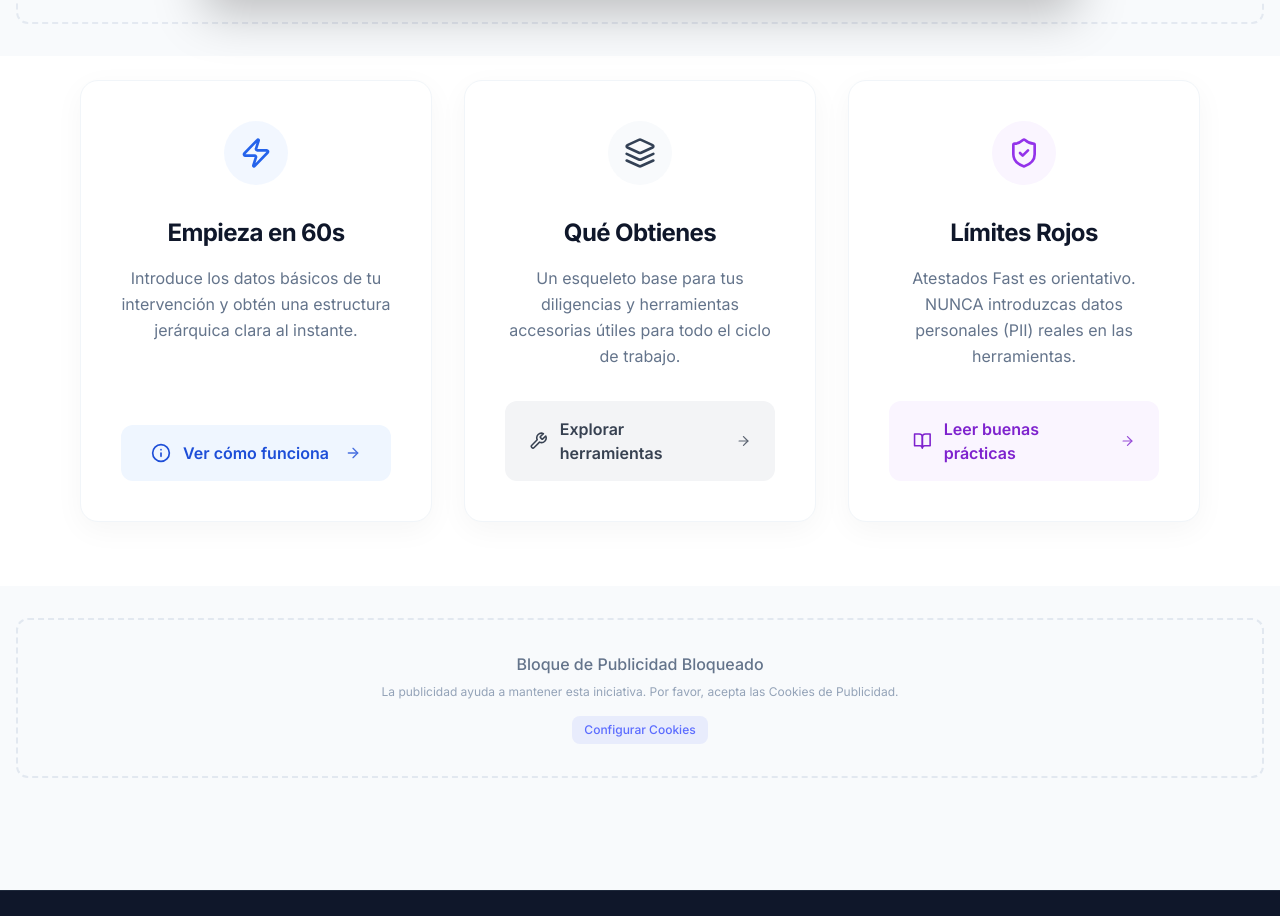
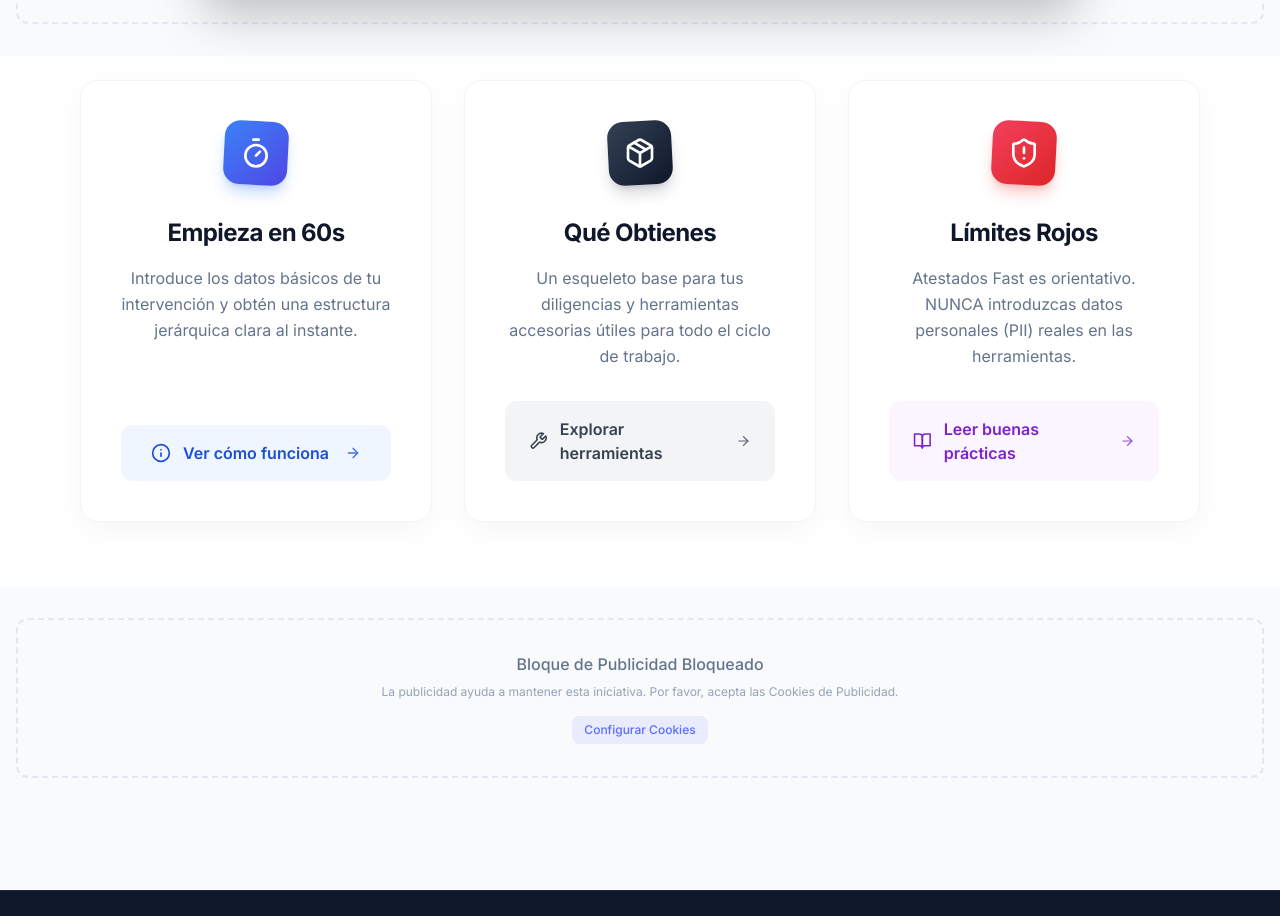
Before and after one commit to dunajhon0/atestados-fast, a Next.js app in the folder atestados-fast/: page / in a window 1280 px wide. Shown: the part 784-1700 px from the top of the page. Built offline with nearby package versions, Linux system fonts and the light colour scheme; no server answers.

Commit message:
feat(ui): redesign card icons with premium tailored styling and new vectors

```diff
--- a/atestados-fast/app/page.tsx
+++ b/atestados-fast/app/page.tsx
@@ -1,6 +1,6 @@
 import { Metadata } from 'next';
 import Link from 'next/link';
-import { ArrowRight, Bot, Zap, ShieldCheck, Layers, Info, Wrench, BookOpen, Rocket, MessageSquareText } from 'lucide-react';
+import { ArrowRight, Bot, Zap, ShieldCheck, Layers, Info, Wrench, BookOpen, Rocket, MessageSquareText, Timer, Package, ShieldAlert } from 'lucide-react';
 import { Button } from '@/components/ui/Button';
 import { Card, CardTitle } from '@/components/ui/Card';
 import { InternalSearch } from '@/components/tools/InternalSearch';
@@ -76,9 +76,9 @@ export default function Home() {
 
                         {/* Card 1 */}
                         <div className="group bg-white border border-slate-100 shadow-[0_8px_30px_rgb(0,0,0,0.04)] hover:shadow-[0_20px_40px_rgb(0,0,0,0.08)] hover:-translate-y-2 transition-all duration-500 flex flex-col p-8 md:p-10 rounded-[18px]">
-                            {/* Icon Container */}
-                            <div className="h-16 w-16 mx-auto rounded-full bg-blue-50/80 flex items-center justify-center mb-8 group-hover:bg-blue-100 group-hover:scale-110 transition-all duration-500">
-                                <Zap className="h-8 w-8 text-blue-600" />
+                            {/* Premium Icon Container */}
+                            <div className="h-16 w-16 mx-auto rounded-[16px] bg-gradient-to-br from-blue-500 to-indigo-600 flex items-center justify-center mb-8 shadow-lg shadow-blue-500/30 rotate-3 group-hover:rotate-6 group-hover:scale-110 transition-all duration-500">
+                                <Timer className="h-8 w-8 text-white -rotate-3 group-hover:-rotate-6 transition-transform duration-500" strokeWidth={2} />
                             </div>
 
                             {/* Content */}
@@ -99,9 +99,9 @@ export default function Home() {
 
                         {/* Card 2 */}
                         <div className="group bg-white border border-slate-100 shadow-[0_8px_30px_rgb(0,0,0,0.04)] hover:shadow-[0_20px_40px_rgb(0,0,0,0.08)] hover:-translate-y-2 transition-all duration-500 flex flex-col p-8 md:p-10 rounded-[18px]">
-                            {/* Icon Container */}
-                            <div className="h-16 w-16 mx-auto rounded-full bg-slate-50 flex items-center justify-center mb-8 group-hover:bg-slate-100 group-hover:scale-110 transition-all duration-500">
-                                <Layers className="h-8 w-8 text-slate-700" />
+                            {/* Premium Icon Container */}
+                            <div className="h-16 w-16 mx-auto rounded-[16px] bg-gradient-to-br from-slate-700 to-slate-900 flex items-center justify-center mb-8 shadow-lg shadow-slate-800/20 -rotate-3 group-hover:-rotate-6 group-hover:scale-110 transition-all duration-500">
+                                <Package className="h-8 w-8 text-white flex-shrink-0 rotate-3 group-hover:rotate-6 transition-transform duration-500" strokeWidth={2} />
                             </div>
 
                             {/* Content */}
@@ -122,9 +122,9 @@ export default function Home() {
 
                         {/* Card 3 */}
                         <div className="group bg-white border border-slate-100 shadow-[0_8px_30px_rgb(0,0,0,0.04)] hover:shadow-[0_20px_40px_rgb(0,0,0,0.08)] hover:-translate-y-2 transition-all duration-500 flex flex-col p-8 md:p-10 rounded-[18px]">
-                            {/* Icon Container */}
-                            <div className="h-16 w-16 mx-auto rounded-full bg-purple-50 flex items-center justify-center mb-8 group-hover:bg-purple-100 group-hover:scale-110 transition-all duration-500">
-                                <ShieldCheck className="h-8 w-8 text-purple-600" />
+                            {/* Premium Icon Container */}
+                            <div className="h-16 w-16 mx-auto rounded-[16px] bg-gradient-to-br from-rose-500 to-red-600 flex items-center justify-center mb-8 shadow-lg shadow-red-500/30 rotate-3 group-hover:rotate-6 group-hover:scale-110 transition-all duration-500">
+                                <ShieldAlert className="h-8 w-8 text-white -rotate-3 group-hover:-rotate-6 transition-transform duration-500" strokeWidth={2} />
                             </div>
 
                             {/* Content */}
```
